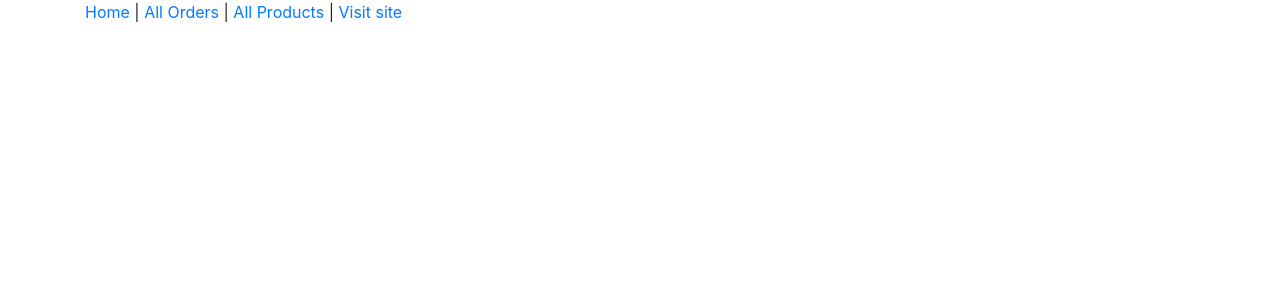
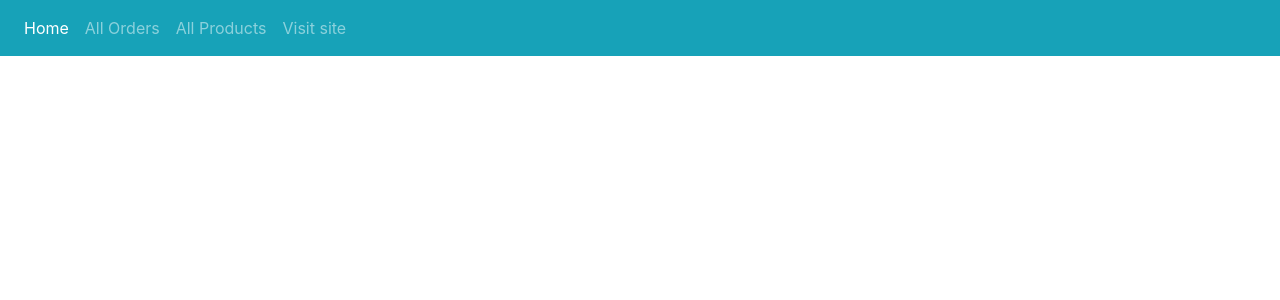
Before and after one commit to MarkPage2k1/Shop_Online, a Django app: template templates/adminpages/adminbase.html in a window 1280 px wide. Shown: the top 300 px of the page. Run offline with Django 3.2, Linux system fonts and the light colour scheme; the template is opened without the code that fills it, so the values that code supplies are empty; some libraries are stand-ins or nearby versions.

Commit message:
thien fix 2

```diff
--- a/shop_app/forms.py
+++ b/shop_app/forms.py
@@ -28,8 +28,8 @@ class CustomerRegistrationForm(forms.ModelForm):
         return uname
 
 class CustomerLoginForm(forms.Form):
-    username = forms.CharField(widget=forms.TextInput())
-    password = forms.CharField(widget=forms.PasswordInput())
+    username = forms.CharField(widget=forms.TextInput(), max_length=100)
+    password = forms.CharField(widget=forms.PasswordInput(), max_length=100)
 
 
 class ProductForm(forms.ModelForm):
--- a/templates/adminpages/adminbase.html
+++ b/templates/adminpages/adminbase.html
@@ -7,12 +7,34 @@
     <link rel="stylesheet" href="https://stackpath.bootstrapcdn.com/bootstrap/4.5.2/css/bootstrap.min.css">
 </head>
 <body>
-    <div class="container">
-        <a href="{% url 'shop_app:adminhome' %}">Home</a> |
-        <a href="{% url 'shop_app:adminorderlist' %}">All Orders</a> |
-        <a href="{% url 'shop_app:adminproductlist' %}">All Products</a> |
-        <a href="{% url 'shop_app:home' %}" target="_blank">Visit site</a>
-    </div>
+    <nav class="navbar navbar-expand-lg navbar-dark bg-info">
+
+        <button class="navbar-toggler" type="button" data-toggle="collapse" data-target="#navbarSupportedContent" aria-controls="navbarSupportedContent" aria-expanded="false" aria-label="Toggle navigation">
+            <span class="navbar-toggler-icon"></span>
+        </button>
+
+        <div class="collapse navbar-collapse" id="navbarSupportedContent">
+            <ul class="navbar-nav mr-auto">
+            <li class="nav-item active">
+                <a class="nav-link" href="{% url 'shop_app:adminhome' %}">Home <span class="sr-only">(current)</span></a>
+            </li>
+
+            <li class="nav-item">
+                <a class="nav-link" href="{% url 'shop_app:adminorderlist' %}">All Orders</a>
+            </li>
+            <li class="nav-item">
+                <a class="nav-link" href="{% url 'shop_app:adminproductlist' %}">All Products</a>
+            </li>
+            <li class="nav-item">
+                <a class="nav-link" href="{% url 'shop_app:home' %}" target="_blank">Visit site</a>
+            </li>
+
+            </ul>
+
+        </div>
+        </nav>
+
+
     {% block content %}
 
     {% endblock %}
```
Also changed, not shown: db.sqlite3.
